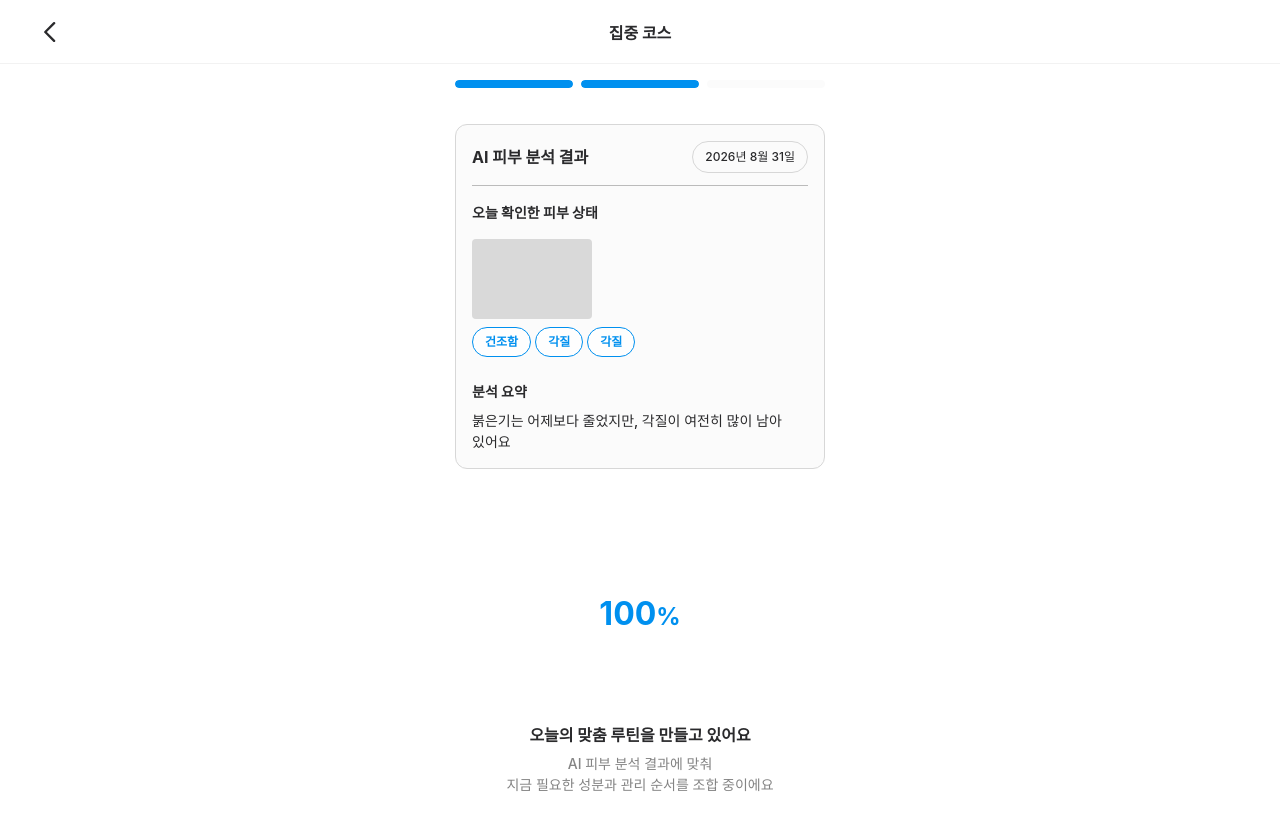
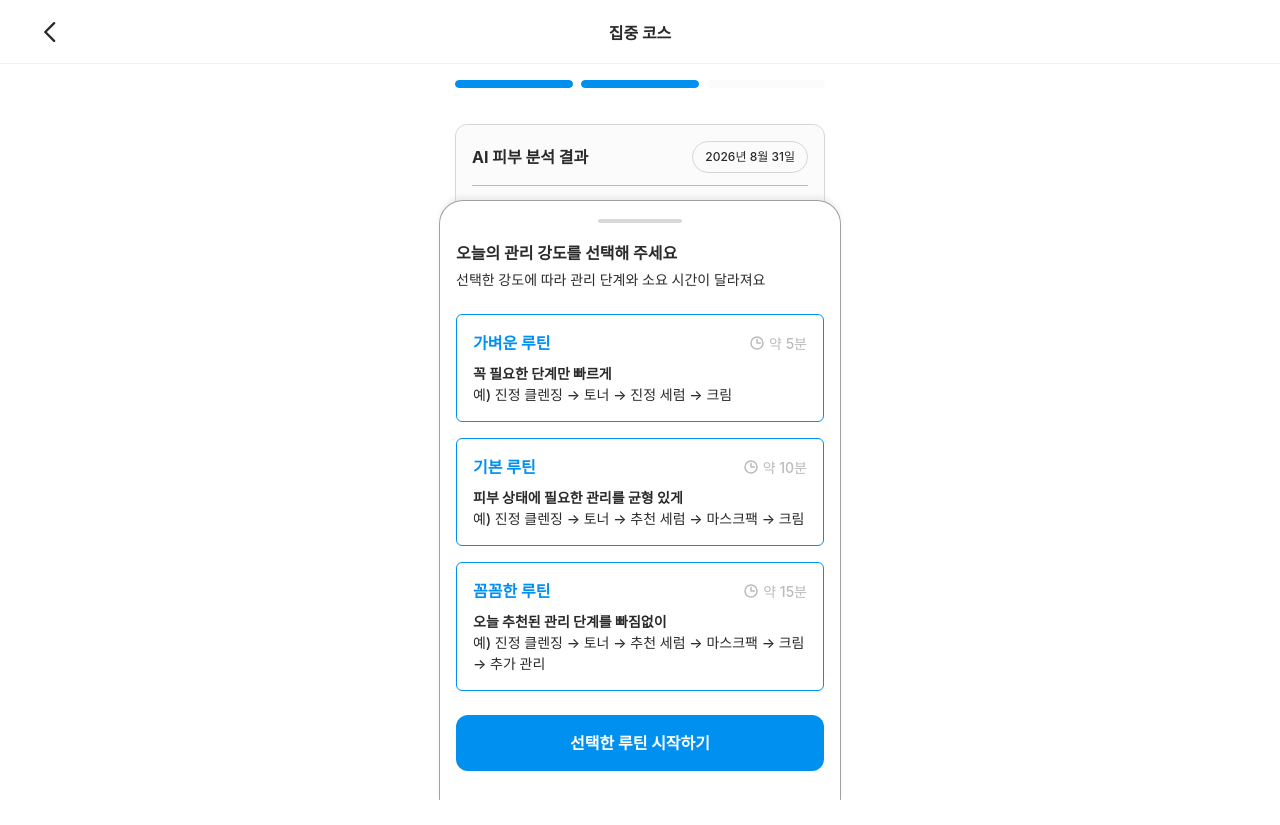
Before and after one commit to duckswell/Frontend, a React (Vite) app: page /care/second_focus_care in a window 1280 px wide. Built offline with nearby package versions, Linux system fonts and the light colour scheme; a web font is replaced by a local one.

Commit message:
feat: 루틴 선택창 구현

```diff
--- a/src/components/FocusCare/AnalysisLoading.tsx
+++ b/src/components/FocusCare/AnalysisLoading.tsx
@@ -1,7 +1,13 @@
 import { useEffect, useState } from "react";
 import * as S from "../../styles/FocusCare/AnalysisLoading.styles";
 
-export default function AnalysisLoading() {
+interface AnalysisLoadingProps {
+  onComplete: () => void;
+}
+
+export default function AnalysisLoading({
+  onComplete,
+}: AnalysisLoadingProps) {
   const [progress, setProgress] = useState(0);
 
   useEffect(() => {
@@ -20,6 +26,12 @@ export default function AnalysisLoading() {
       window.clearInterval(interval);
     };
   }, []);
+
+  useEffect(() => {
+    if (progress === 100) {
+      onComplete();
+    }
+  }, [progress, onComplete]);
 
   return (
     <S.Container>
--- /dev/null
+++ b/src/components/FocusCare/RoutineBottomSheet.tsx
@@ -0,0 +1,147 @@
+import { useRef, useState } from "react";
+import CareButton from "../CareButton";
+import RoutineOptionCard from "./RoutineOptionCard";
+import * as S from "../../styles/FocusCare/RoutineBottomSheet.styles";
+
+type RoutineLevel = "light" | "basic" | "full";
+
+const ROUTINE_OPTIONS = [
+  {
+    id: "light" as const,
+    title: "가벼운 루틴",
+    time: "약 5분",
+    description: "꼭 필요한 단계만 빠르게",
+    steps: "예) 진정 클렌징 → 토너 → 진정 세럼 → 크림",
+  },
+  {
+    id: "basic" as const,
+    title: "기본 루틴",
+    time: "약 10분",
+    description: "피부 상태에 필요한 관리를 균형 있게",
+    steps:
+      "예) 진정 클렌징 → 토너 → 추천 세럼 → 마스크팩 → 크림",
+  },
+  {
+    id: "full" as const,
+    title: "꼼꼼한 루틴",
+    time: "약 15분",
+    description: "오늘 추천된 관리 단계를 빠짐없이",
+    steps:
+      "예) 진정 클렌징 → 토너 → 추천 세럼 → 마스크팩 → 크림 → 추가 관리",
+  },
+];
+
+export default function RoutineBottomSheet() {
+  const [isExpanded, setIsExpanded] = useState(true);
+  const [selectedRoutine, setSelectedRoutine] =
+    useState<RoutineLevel | null>(null);
+
+  const startYRef = useRef<number | null>(null);
+
+  const [dragOffset, setDragOffset] = useState(0);
+
+  const handlePointerDown = (
+    event: React.PointerEvent<HTMLDivElement>
+  ) => {
+    startYRef.current = event.clientY;
+
+    event.currentTarget.setPointerCapture(
+      event.pointerId
+    );
+  };
+
+  const handlePointerMove = (
+    event: React.PointerEvent<HTMLDivElement>
+  ) => {
+    if (startYRef.current === null) {
+      return;
+    }
+
+    const moveY =
+      event.clientY - startYRef.current;
+
+    setDragOffset(moveY);
+  };
+
+  const handlePointerUp = () => {
+    if (isExpanded && dragOffset > 80) {
+      setIsExpanded(false);
+    }
+
+    if (!isExpanded && dragOffset < -30) {
+      setIsExpanded(true);
+    }
+
+    startYRef.current = null;
+    setDragOffset(0);
+  };
+
+  const handleSelectRoutine = (
+    routine: RoutineLevel
+  ) => {
+    setSelectedRoutine(routine);
+  };
+
+  const handleStartRoutine = () => {
+    if (!selectedRoutine) {
+      return;
+    }
+
+    console.log("선택한 루틴:", selectedRoutine);
+
+    // TODO: 다음 루틴 진행 페이지 이동
+  };
+
+  return (
+    <S.BottomSheet
+      $expanded={isExpanded}
+      $dragOffset={dragOffset}
+    >
+      <S.DragArea
+        onPointerDown={handlePointerDown}
+        onPointerMove={handlePointerMove}
+        onPointerUp={handlePointerUp}
+        onPointerCancel={handlePointerUp}
+      >
+        <S.Handle />
+      </S.DragArea>
+
+      <S.SheetContent $expanded={isExpanded}>
+        <S.HeaderArea>
+          <S.Title>
+            오늘의 관리 강도를 선택해 주세요
+          </S.Title>
+
+          <S.Description>
+            선택한 강도에 따라 관리 단계와 소요 시간이
+            달라져요
+          </S.Description>
+        </S.HeaderArea>
+
+        <S.OptionList>
+          {ROUTINE_OPTIONS.map((routine) => (
+            <RoutineOptionCard
+              key={routine.id}
+              title={routine.title}
+              time={routine.time}
+              description={routine.description}
+              steps={routine.steps}
+              selected={
+                selectedRoutine === routine.id
+              }
+              onClick={() =>
+                handleSelectRoutine(routine.id)
+              }
+            />
+          ))}
+        </S.OptionList>
+
+        <S.ButtonArea>
+          <CareButton onClick={handleStartRoutine}>
+            선택한 루틴 시작하기
+          </CareButton>
+        </S.ButtonArea>
+      </S.SheetContent>
+    </S.BottomSheet>
+  );
+}
--- /dev/null
+++ b/src/components/FocusCare/RoutineOptionCard.tsx
@@ -0,0 +1,41 @@
+import * as S from "../../styles/FocusCare/RoutineOptionCard.styles";
+
+interface RoutineOptionCardProps {
+  title: string;
+  time: string;
+  description: string;
+  steps: string;
+  selected: boolean;
+  onClick: () => void;
+}
+
+export default function RoutineOptionCard({
+  title,
+  time,
+  description,
+  steps,
+  selected,
+  onClick,
+}: RoutineOptionCardProps) {
+  return (
+    <S.Card type="button" $selected={selected} onClick={onClick}>
+      <S.TopRow>
+        <S.RoutineTitle $selected={selected}>{title}</S.RoutineTitle>
+
+        <S.TimeArea $selected={selected}>
+          <S.ClockIcon
+            src={selected ? "/assets/BlueClock.svg" : "/assets/GrayClock.svg"}
+            alt=""
+            aria-hidden="true"
+          />
+
+          <S.TimeText>{time}</S.TimeText>
+        </S.TimeArea>
+      </S.TopRow>
+
+      <S.RoutineDescription>{description}</S.RoutineDescription>
+
+      <S.RoutineSteps>{steps}</S.RoutineSteps>
+    </S.Card>
+  );
+}
--- a/src/routes/FirstFocusCare.tsx
+++ b/src/routes/FirstFocusCare.tsx
@@ -1,4 +1,5 @@
 import { useState } from "react";
+import { useNavigate } from "react-router-dom";
 import { NavBar } from "../components/NavBar";
 import CareButton from "../components/CareButton";
 import AdditionalSymptomInput from "../components/FocusCare/AdditionalSymptomInput";
@@ -8,6 +9,8 @@ import SkinPhotoUploader from "../components/FocusCare/SkinPhotoUploader";
 import * as S from "../styles/FocusCare/FirstFocusCare.styles";
 
 export default function FirstFocusCare() {
+  const navigate = useNavigate();
+
   const [selectedConditions, setSelectedConditions] = useState<string[]>([
     "따가움",
   ]);
@@ -41,9 +44,8 @@ export default function FirstFocusCare() {
       additionalSymptom,
     });
 
-    // TODO: AI 분석 페이지 연결 후 navigate 추가
+    navigate("/care/second_focus_care");
   };
-
   return (
     <S.Page>
       <NavBar title="집중 코스" />
--- a/src/routes/SecondFocusCare.tsx
+++ b/src/routes/SecondFocusCare.tsx
@@ -1,21 +1,36 @@
+import { useCallback, useState } from "react";
 import { NavBar } from "../components/NavBar";
 import AnalysisLoading from "../components/FocusCare/AnalysisLoading";
 import AnalysisResultCard from "../components/FocusCare/AnalysisResultCard";
 import FocusProgress from "../components/FocusCare/FocusProgress";
+import RoutineBottomSheet from "../components/FocusCare/RoutineBottomSheet";
 import * as S from "../styles/FocusCare/SecondFocusCare.styles";
 
 export default function SecondFocusCare() {
+  const [isRoutineSheetVisible, setIsRoutineSheetVisible] =
+    useState(false);
+
+  const handleAnalysisComplete = useCallback(() => {
+    setIsRoutineSheetVisible(true);
+  }, []);
+
   return (
     <S.Page>
       <NavBar title="집중 코스" />
+
       <S.Main>
         <FocusProgress currentStep={2} />
 
         <S.Content>
           <AnalysisResultCard />
-          <AnalysisLoading />
+
+          <AnalysisLoading
+            onComplete={handleAnalysisComplete}
+          />
         </S.Content>
       </S.Main>
+
+      {isRoutineSheetVisible && <RoutineBottomSheet />}
     </S.Page>
   );
 }
--- a/src/styles/FocusCare/AnalysisLoading.styles.ts
+++ b/src/styles/FocusCare/AnalysisLoading.styles.ts
@@ -19,7 +19,7 @@ export const Container = styled.section`
 
   width: 100%;
 
-  margin: 70px 0 20px;
+  margin: 50px 0 50px;
 `;
 
 export const ProgressCircle = styled.div`
--- /dev/null
+++ b/src/styles/FocusCare/RoutineBottomSheet.styles.ts
@@ -0,0 +1,146 @@
+import styled, { keyframes } from "styled-components";
+import { colorPalette } from "../../lib/colorPalette";
+import { typography } from "../../lib/typography";
+
+const slideUp = keyframes`
+  from {
+    transform: translateX(-50%) translateY(100%);
+  }
+
+  to {
+    transform: translateX(-50%) translateY(0);
+  }
+`;
+
+interface BottomSheetProps {
+  $expanded: boolean;
+  $dragOffset: number;
+}
+
+interface SheetContentProps {
+  $expanded: boolean;
+}
+
+export const BottomSheet = styled.section<BottomSheetProps>`
+  position: fixed;
+
+  left: 50%;
+  bottom: 0;
+  z-index: 100;
+
+  display: flex;
+  flex-direction: column;
+
+  width: 100%;
+  max-width: 402px;
+  height: 600px;
+
+  padding: 0 16px 16px;
+
+  box-sizing: border-box;
+
+  border: 0.5px solid ${colorPalette.grey300};
+  border-bottom: none;
+
+  border-radius: 24px 24px 0 0;
+
+  background-color: #ffffff;
+
+  box-shadow: 0 -4px 4px rgb(187 187 187 / 20%);
+
+  touch-action: none;
+
+  animation: ${slideUp} 0.45s ease-out;
+
+  transform: translateX(-50%)
+    translateY(
+      ${({ $expanded, $dragOffset }) => {
+        if ($expanded) {
+          return `${Math.max($dragOffset, 0)}px`;
+        }
+
+        return `calc(
+          100% - 40px + ${Math.min($dragOffset, 0)}px
+        )`;
+      }}
+    );
+
+  transition: ${({ $dragOffset }) =>
+    $dragOffset === 0 ? "transform 0.3s ease" : "none"};
+`;
+
+export const DragArea = styled.div`
+  display: flex;
+  align-items: center;
+  justify-content: center;
+
+  width: 100%;
+  height: 40px;
+
+  flex-shrink: 0;
+
+  cursor: grab;
+  touch-action: none;
+
+  &:active {
+    cursor: grabbing;
+  }
+`;
+
+export const Handle = styled.div`
+  width: 84px;
+  height: 4px;
+
+  border-radius: 999999px;
+
+  background-color: #d9d9d9;
+`;
+
+export const SheetContent = styled.div<SheetContentProps>`
+  display: flex;
+  flex-direction: column;
+
+  width: 100%;
+
+  opacity: ${({ $expanded }) => ($expanded ? 1 : 0)};
+
+  pointer-events: ${({ $expanded }) => ($expanded ? "auto" : "none")};
+
+  transition: opacity 0.15s ease;
+`;
+
+export const HeaderArea = styled.div`
+  display: flex;
+  flex-direction: column;
+  gap: 4px;
+`;
+
+export const Title = styled.h2`
+  ${typography.H3};
+
+  margin: 0;
+
+  color: ${colorPalette.Black};
+`;
+
+export const Description = styled.p`
+  ${typography.Body1};
+
+  margin: 0;
+
+  color: ${colorPalette.Black};
+`;
+
+export const OptionList = styled.div`
+  display: flex;
+  flex-direction: column;
+  gap: 16px;
+
+  margin-top: 24px;
+`;
+
+export const ButtonArea = styled.div`
+  width: 100%;
+
+  margin-top: 24px;
+`;
--- /dev/null
+++ b/src/styles/FocusCare/RoutineOptionCard.styles.ts
@@ -0,0 +1,91 @@
+import styled from "styled-components";
+import { colorPalette } from "../../lib/colorPalette";
+import { typography } from "../../lib/typography";
+
+interface SelectedProps {
+  $selected: boolean;
+}
+
+export const Card = styled.button<SelectedProps>`
+  display: flex;
+  flex-direction: column;
+  align-items: stretch;
+
+  width: 100%;
+  max-width: 370px;
+
+  padding: 16px;
+
+  box-sizing: border-box;
+
+  border: 0.5px solid ${colorPalette.FocusPrimary};
+  border-radius: 6px;
+
+  background-color: ${({ $selected }) =>
+    $selected ? colorPalette.FocusTertiary : colorPalette.OffWhite};
+
+  text-align: left;
+
+  font-family: inherit;
+
+  cursor: pointer;
+`;
+
+export const TopRow = styled.div`
+  display: flex;
+  align-items: center;
+  justify-content: space-between;
+
+  width: 100%;
+`;
+
+export const RoutineTitle = styled.span<SelectedProps>`
+  font-size: 16px;
+  font-weight: 700;
+  line-height: 150%;
+
+  color: ${({ $selected }) =>
+    $selected ? colorPalette.FocusPrimary : colorPalette.FocusPrimary};
+`;
+
+export const TimeArea = styled.div<SelectedProps>`
+  display: flex;
+  align-items: center;
+  gap: 4px;
+
+  color: ${({ $selected }) =>
+    $selected ? colorPalette.FocusPrimary : colorPalette.Tertiary};
+`;
+
+export const ClockIcon = styled.img`
+  width: 16px;
+  height: 16px;
+
+  flex-shrink: 0;
+`;
+
+export const TimeText = styled.span`
+  ${typography.Body1};
+
+  color: inherit;
+`;
+
+export const RoutineDescription = styled.p`
+  margin: 8px 0 0;
+
+  font-size: 14px;
+  font-weight: 700;
+  line-height: 150%;
+
+  color: ${colorPalette.Black};
+`;
+
+export const RoutineSteps = styled.p`
+  ${typography.Body1};
+
+  margin: 0;
+
+  color: ${colorPalette.Black};
+
+  word-break: keep-all;
+`;
```
Also changed, not shown: public/assets/BlueClock.svg (added), public/assets/GrayClock.svg (added).
